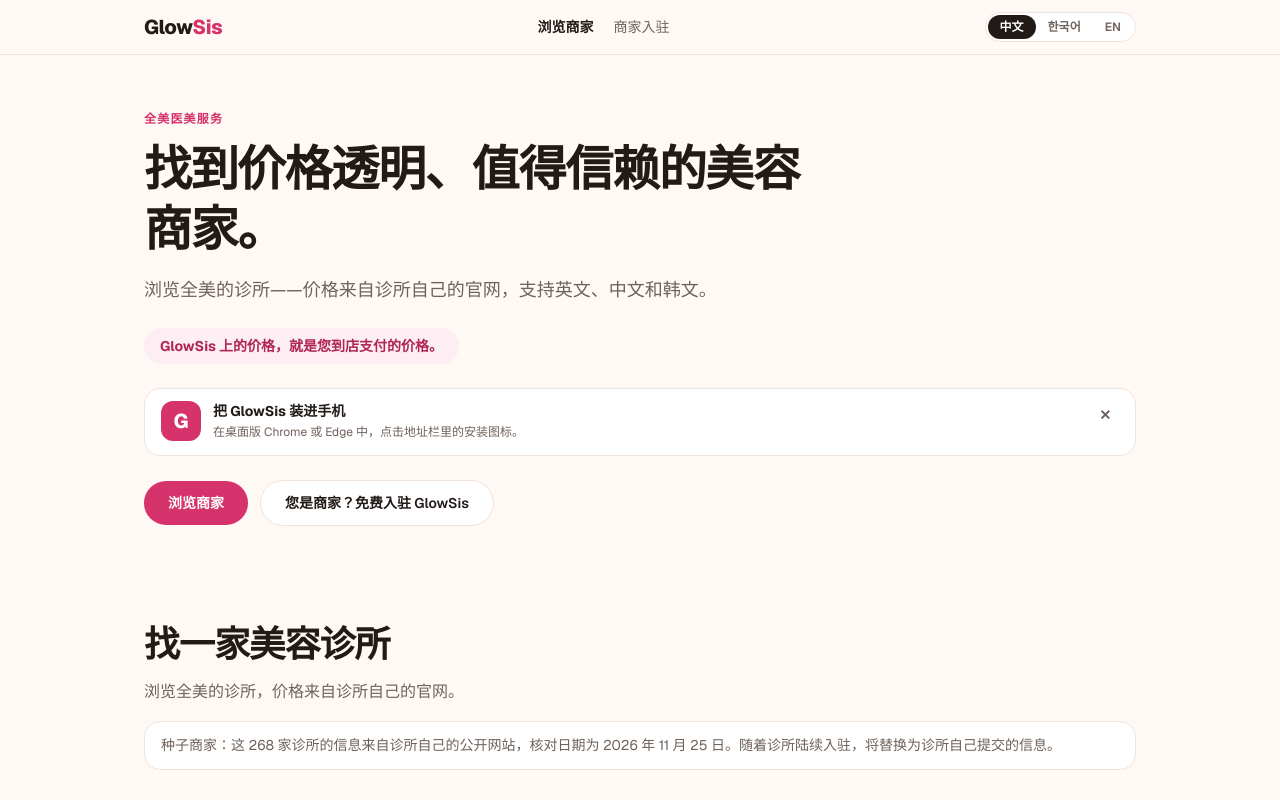
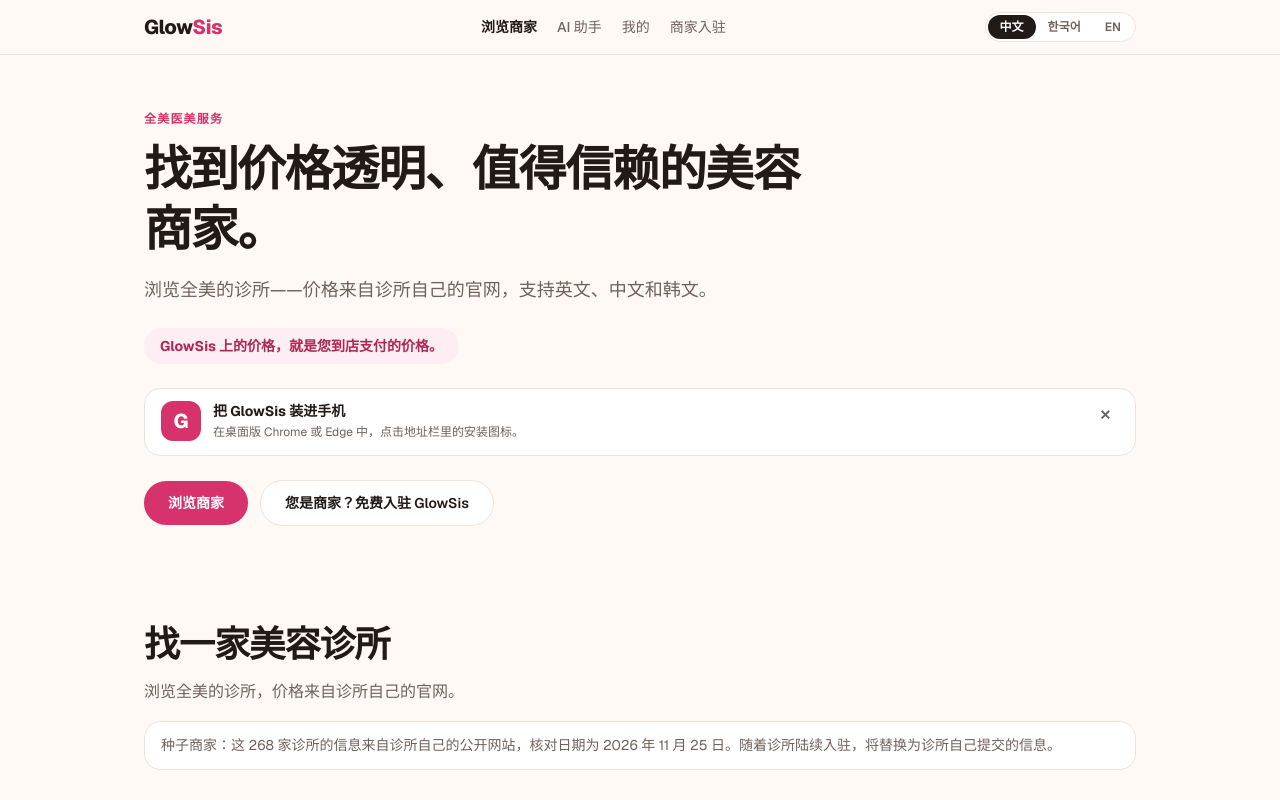
Before and after one commit to BrandyPiao1997/glow-sis, a Next.js app: page / in a window 1280 px wide. Before the commit this address had no page. Shown: the top 800 px of the page. Built offline with nearby package versions, Linux system fonts and the light colour scheme.

Commit message:
Desktop header gains AI Assistant + Profile links; home URL opens browse for everyone (no first-visit redirect to AI)

```diff
--- a/app/ai/page.tsx
+++ b/app/ai/page.tsx
@@ -272,7 +272,7 @@ export default function AiPage() {
     const report = profile.skinReport;
     return (
       <div className="flex-1">
-        <SiteHeader t={t} lang={lang} chooseLang={chooseLang} active="browse" />
+        <SiteHeader t={t} lang={lang} chooseLang={chooseLang} active="ai" />
         <main className="mx-auto max-w-5xl px-4 pb-12">
           <section className="pt-8 md:pt-10">
             <h1 className="text-3xl font-extrabold leading-tight tracking-tight md:text-4xl">
@@ -409,7 +409,7 @@ export default function AiPage() {
   // --- First-time user: conversational onboarding ---
   return (
     <div className="flex-1">
-      <SiteHeader t={t} lang={lang} chooseLang={chooseLang} active="browse" />
+      <SiteHeader t={t} lang={lang} chooseLang={chooseLang} active="ai" />
       <main className="mx-auto max-w-5xl px-4 pb-12">
         <div className="flex items-center justify-between py-4">
           <h1 className="text-xl font-extrabold tracking-tight">{t.aiTitle}</h1>
--- a/app/ai/skin-test/page.tsx
+++ b/app/ai/skin-test/page.tsx
@@ -107,7 +107,7 @@ export default function SkinTestPage() {
 
   return (
     <div className="flex-1">
-      <SiteHeader t={t} lang={lang} chooseLang={chooseLang} active="browse" />
+      <SiteHeader t={t} lang={lang} chooseLang={chooseLang} active="ai" />
       <main className="mx-auto max-w-5xl px-4 pb-12">
         <div className="flex items-center justify-between py-4">
           <button
--- a/app/page.tsx
+++ b/app/page.tsx
@@ -1,31 +1,18 @@
 "use client";
 
-import { useEffect } from "react";
-import { useRouter } from "next/navigation";
 import { dicts } from "@/lib/i18n";
 import BrowseClinics from "@/components/BrowseClinics";
 import InstallBanner from "@/components/InstallBanner";
 import { SiteFooter, SiteHeader, useSavedLang } from "@/components/site";
-import { PROFILE_KEY } from "@/lib/profile";
 
 export default function Home() {
   const { lang, chooseLang } = useSavedLang();
   const t = dicts[lang];
-  const router = useRouter();
 
-  // First-time users land on the AI assistant chat (conversational
-  // onboarding), not the browse page. Returning users (profile saved with
-  // onboarded: true) open straight to Browse. /browse stays a direct
-  // entry point with no redirect.
-  useEffect(() => {
-    try {
-      const raw = window.localStorage.getItem(PROFILE_KEY);
-      const onboarded = raw ? (JSON.parse(raw) as { onboarded?: boolean }).onboarded : false;
-      if (!onboarded) router.replace("/ai");
-    } catch {
-      router.replace("/ai");
-    }
-  }, [router]);
+  // The home URL is the browse page for everyone, first visit or not.
+  // The AI assistant is one tap away on the AI tab / header link, and it
+  // still runs the conversational onboarding for first-time users there.
+  // /browse stays a direct entry point too.
 
   return (
     <div className="flex-1">
--- a/app/profile/page.tsx
+++ b/app/profile/page.tsx
@@ -42,7 +42,7 @@ export default function ProfilePage() {
 
   return (
     <div className="flex-1">
-      <SiteHeader t={t} lang={lang} chooseLang={chooseLang} active="browse" />
+      <SiteHeader t={t} lang={lang} chooseLang={chooseLang} active="profile" />
       <main className="mx-auto max-w-5xl px-4 pb-12">
         <section className="py-8 md:py-10">
           <h1 className="text-3xl font-extrabold leading-tight tracking-tight md:text-4xl">
--- a/components/site.tsx
+++ b/components/site.tsx
@@ -49,7 +49,7 @@ export function SiteHeader({
   t: Dict;
   lang: Lang;
   chooseLang: (next: Lang) => void;
-  active: "browse" | "apply";
+  active: "browse" | "apply" | "ai" | "profile";
 }) {
   const linkCls = (isActive: boolean) =>
     isActive ? "font-semibold text-ink" : "hover:text-ink";
@@ -62,6 +62,12 @@ export function SiteHeader({
         <nav className="hidden items-center gap-5 text-sm font-medium text-muted md:flex">
           <a href="/" className={linkCls(active === "browse")}>
             {t.navBrowse}
+          </a>
+          <a href="/ai" className={linkCls(active === "ai")}>
+            {t.tabAi}
+          </a>
+          <a href="/profile" className={linkCls(active === "profile")}>
+            {t.tabProfile}
           </a>
           <a href="/apply" className={linkCls(active === "apply")}>
             {t.navForClinics}
```
